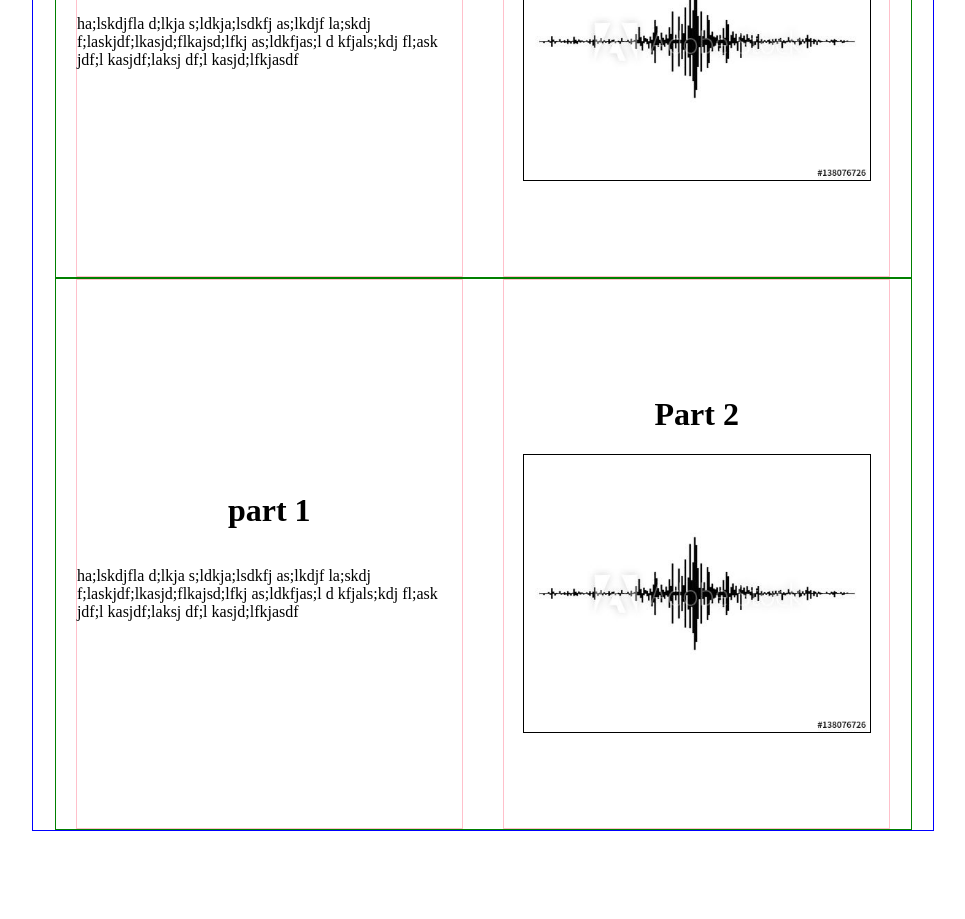
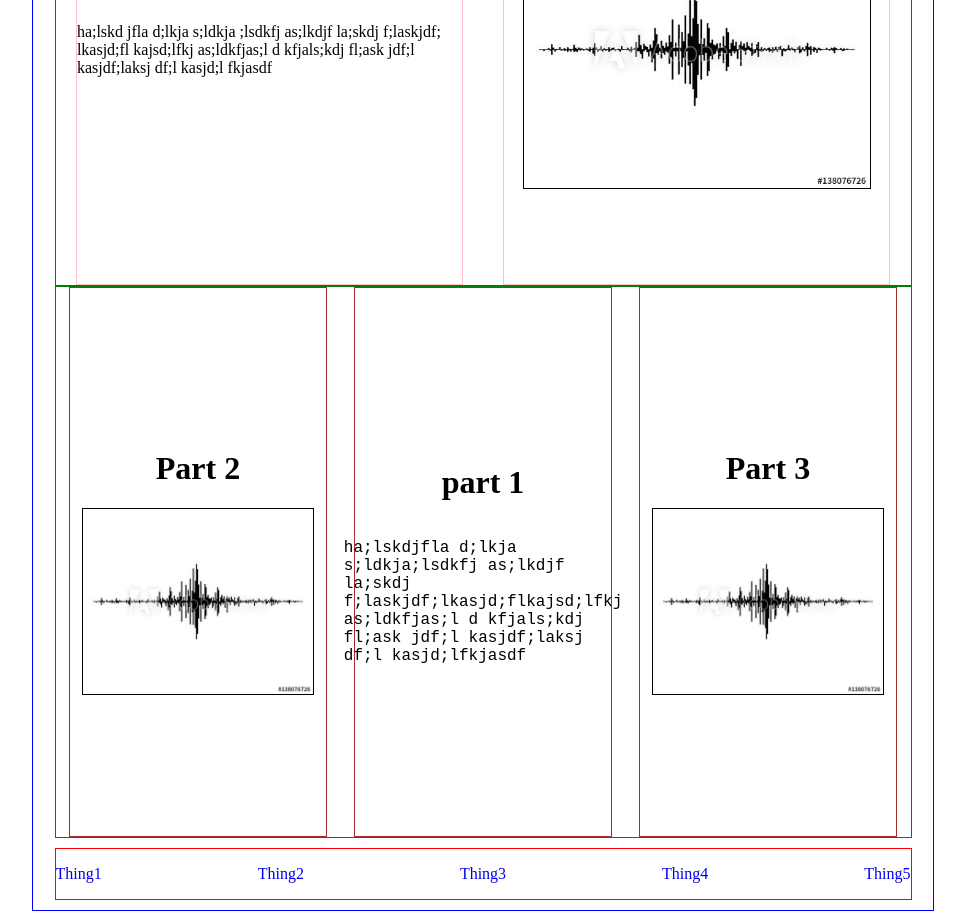
Before and after one commit to nek0senpa1/Amber-s-Training-Widget-1, a plain HTML site: page index.html in a window 1280 px wide. Shown: the part 427-1346 px from the top of the page, without its empty margins (157-1122 px from the left). Before the commit the page ends 1266 px from the top, so only its background shows below. Drawn offline with Linux system fonts and the light colour scheme.

Commit message:
Update index.html

```diff
--- a/index.html
+++ b/index.html
@@ -4,13 +4,23 @@
         <link rel="stylesheet" href="index.css">
     </head>
 
-    <div>
+    <!-- <div class="tiptop">
+
+       <div class="tiptopa">
             <h1>Amber's Widget!</h1>
        </div>
+
+
+    </div> -->
 
     <body>
 
         <div class="container">
+
+
+            <div class="tiptopa">
+                <h1>Amber's Widget!</h1>
+            </div>
 
             <nav class="navcont">
                 <a href="#">Thing1</a>
@@ -23,26 +33,50 @@
             <div class="holder1">
                 <div class="holder1a">
                     <h1>part 1</h1>
-                    <p>ha;lskdjfla d;lkja s;ldkja;lsdkfj as;lkdjf la;skdj f;laskjdf;lkasjd;flkajsd;lfkj as;ldkfjas;l d kfjals;kdj fl;ask jdf;l kasjdf;laksj df;l kasjd;lfkjasdf</p>
+                    <p>ha;lskd jfla d;lkja s;ldkja ;lsdkfj as;lkdjf la;skdj f;laskjdf; lkasjd;fl kajsd;lfkj as;ldkfjas;l d kfjals;kdj fl;ask jdf;l kasjdf;laksj df;l kasjd;l fkjasdf</p>
                 </div>
 
                 <div class="holder1a">
+
+                        <h1>Part 2</h1>
+                        <img class="holderImage2" src="1.jpg">
+
+                </div>
+            </div>
+
+
+
+            <div class="holder2">
+
+                <div class="holder1b">
                     <h1>Part 2</h1>
                     <img class="holderImage" src="1.jpg">
                 </div>
-            </div>
-            <div class="holder1">
-                    <div class="holder1a">
+
+                <div class="holder1b">
                     <h1>part 1</h1>
                     <p>ha;lskdjfla d;lkja s;ldkja;lsdkfj as;lkdjf la;skdj f;laskjdf;lkasjd;flkajsd;lfkj as;ldkfjas;l d kfjals;kdj fl;ask jdf;l kasjdf;laksj df;l kasjd;lfkjasdf</p>
                 </div>
 
-                    <div class="holder1a">
-                        <h1>Part 2</h1>
+                <div class="holder1b">
+                    <h1>Part 3</h1>
                     <img class="holderImage" src="1.jpg">
                 </div>
             </div>
+
+
+
+            <nav class="navcont">
+                <a href="#">Thing1</a>
+                <a href="#">Thing2</a>
+                <a href="#">Thing3</a>
+                <a href="#">Thing4</a>
+                <a href="#">Thing5</a>
+            </nav>
+
+
         </div>
+
 
     </body>
 
```
Lines whose indentation alone changed are shown as unchanged.
